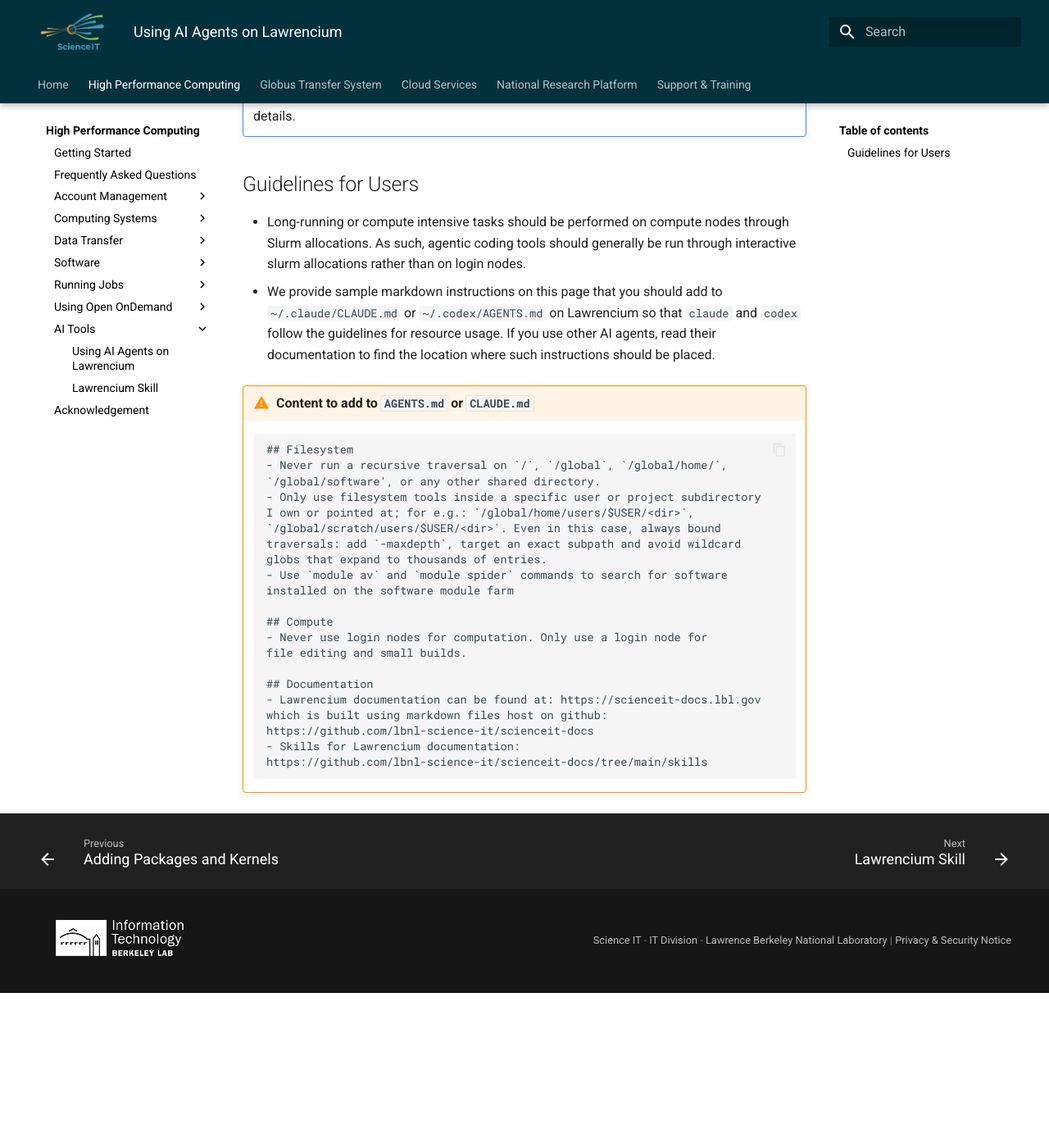
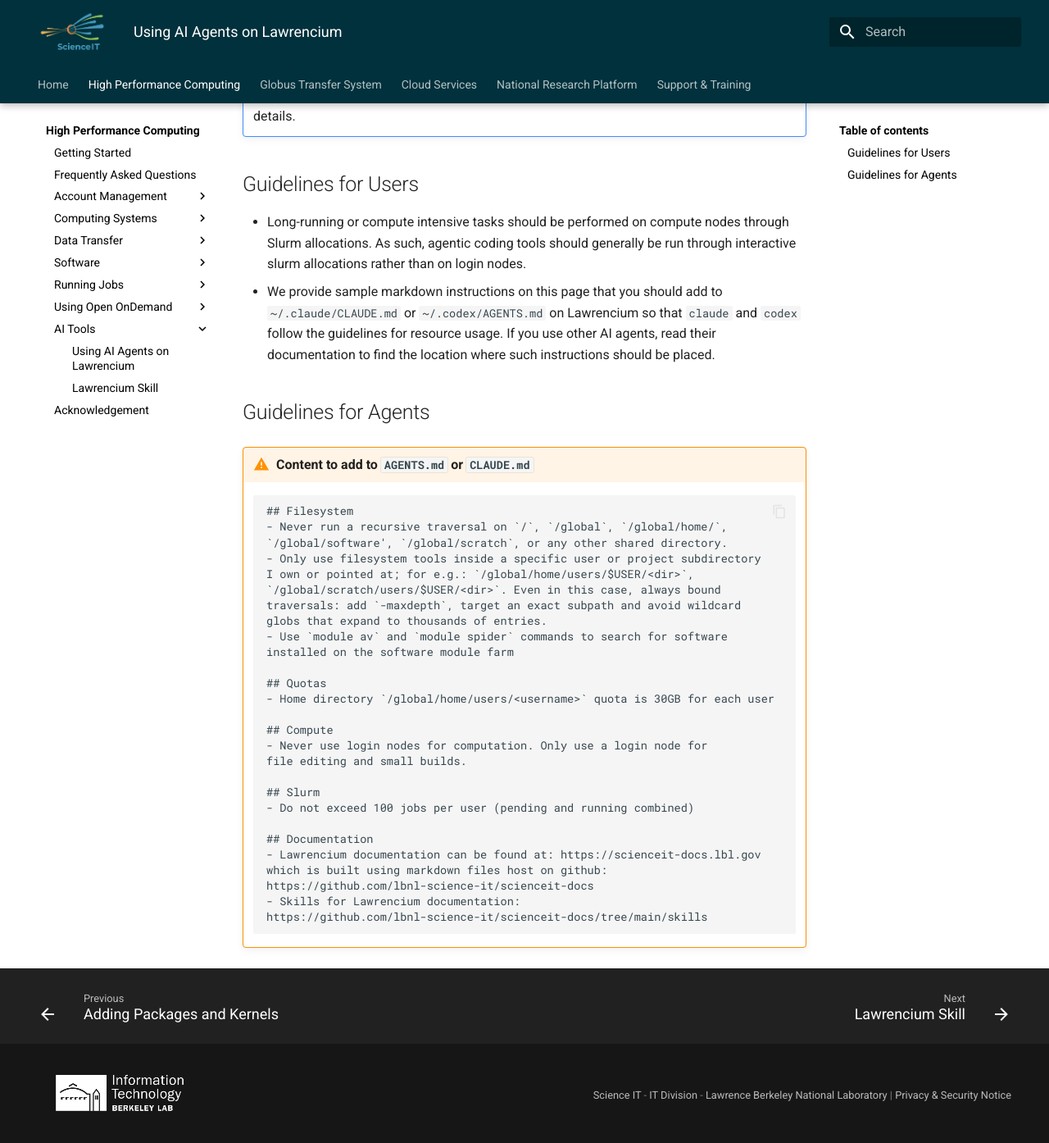
Before and after one commit to lbnl-science-it/scienceit-docs, an MkDocs documentation site: the page built from docs/hpc/ai-tools/ai-agents.md, in a window 1280 px wide and 1400 px high, scrolled down 473 px. Shown: the top 1394 px of the window at 82% size. Built offline with MkDocs 1.6.1 and Material for MkDocs 9.7.7, drawn with Linux system fonts in a browser that asks for light colours; before the commit the page ends 1684 px from its top, so only the background shows below that.

Commit message:
add note on slurm to guidelines for agents

````diff
--- a/docs/hpc/ai-tools/ai-agents.md
+++ b/docs/hpc/ai-tools/ai-agents.md
@@ -12,12 +12,13 @@ We provide some general guidelines to both users and agents on this page while u
 * Long-running or compute intensive tasks should be performed on compute nodes through Slurm allocations. As such, agentic coding tools should generally be run through interactive slurm allocations rather than on login nodes.
 * We provide sample markdown instructions on this page that you should add to `~/.claude/CLAUDE.md` or `~/.codex/AGENTS.md` on Lawrencium so that `claude` and `codex` follow the guidelines for resource usage. If you use other AI agents, read their documentation to find the location where such instructions should be placed.
 
+## Guidelines for Agents
 !!! warning "Content to add to `AGENTS.md` or `CLAUDE.md`"
 
     ```
     ## Filesystem
     - Never run a recursive traversal on `/`, `/global`, `/global/home/`,
-    `/global/software', or any other shared directory.
+    `/global/software', `/global/scratch`, or any other shared directory.
     - Only use filesystem tools inside a specific user or project subdirectory
     I own or pointed at; for e.g.: `/global/home/users/$USER/<dir>`,
     `/global/scratch/users/$USER/<dir>`. Even in this case, always bound
@@ -26,9 +27,15 @@ We provide some general guidelines to both users and agents on this page while u
     - Use `module av` and `module spider` commands to search for software
     installed on the software module farm
 
+    ## Quotas
+    - Home directory `/global/home/users/<username>` quota is 30GB for each user
+
     ## Compute
     - Never use login nodes for computation. Only use a login node for
     file editing and small builds.
+
+    ## Slurm
+    - Do not exceed 100 jobs per user (pending and running combined)
 
     ## Documentation
     - Lawrencium documentation can be found at: https://scienceit-docs.lbl.gov
````
